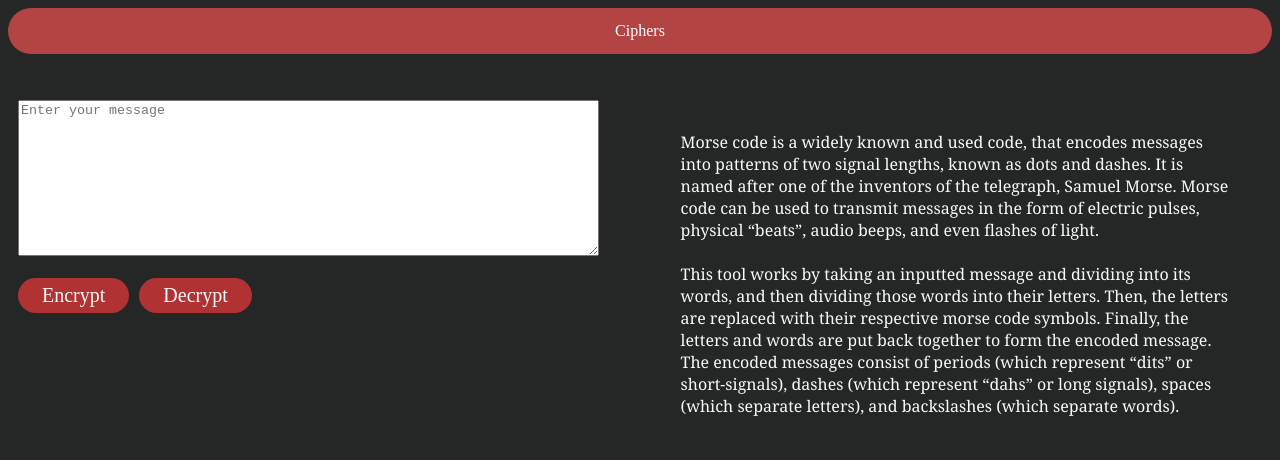
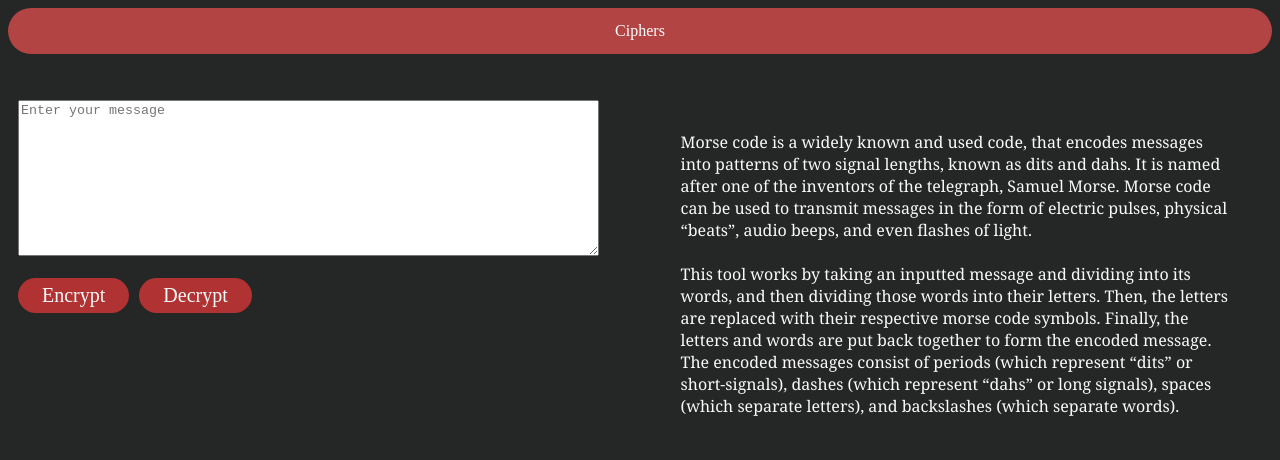
Before and after one commit to yazh-sax/Ciphernator, a plain HTML site: page morseCode.html in a window 1280 px wide. Drawn offline with Linux system fonts and the light colour scheme.

Commit message:
Update morseCode.html

```diff
--- a/morseCode.html
+++ b/morseCode.html
@@ -24,7 +24,7 @@
 
     <div class="descriptions">
 
-      Morse code is a widely known and used code, that encodes messages into patterns of two signal lengths, known as dots and dashes. It is named after one of the inventors of the telegraph, Samuel Morse. Morse code can be used to transmit messages in the form of electric pulses, physical “beats”, audio beeps, and even flashes of light.
+      Morse code is a widely known and used code, that encodes messages into patterns of two signal lengths, known as dits and dahs. It is named after one of the inventors of the telegraph, Samuel Morse. Morse code can be used to transmit messages in the form of electric pulses, physical “beats”, audio beeps, and even flashes of light.
       <br><br>
       This tool works by taking an inputted message and dividing into its words, and then dividing those words into their letters. Then, the letters are replaced with their respective morse code symbols. Finally, the letters and words are put back together to form the encoded message. The encoded messages consist of periods (which represent “dits” or short-signals), dashes (which represent “dahs” or long signals), spaces (which separate letters), and backslashes (which separate words).
 
```
